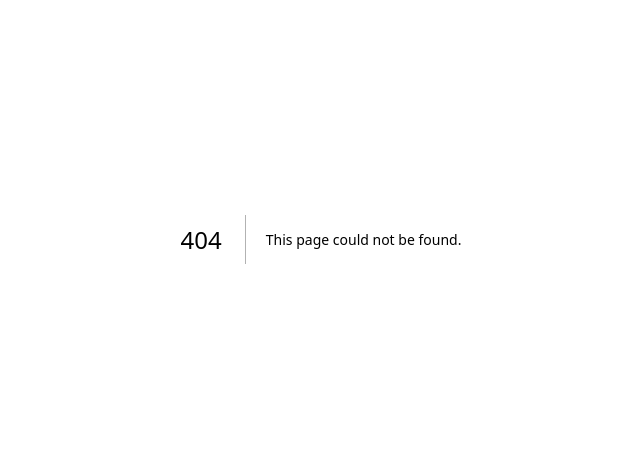
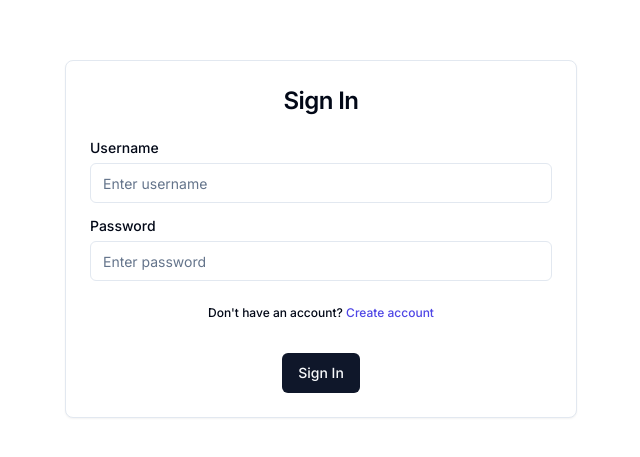
Before and after one commit to JusJira/10days-project-2023, a Next.js app: page /login in a window 1280 px wide. Before the commit this address had no page. Shown: the part 161-618 px from the top of the page, without its empty margins (319-959 px from the left). Built offline with nearby package versions, Linux system fonts and the light colour scheme.

Commit message:
feat: login ui

```diff
--- a/app/globals.css
+++ b/app/globals.css
@@ -15,6 +15,8 @@
 
     --primary: 222.2 47.4% 11.2%;
     --primary-foreground: 210 40% 98%;
+
+    /* --primary: 271.5 81.3% 55.9% */
 
     --secondary: 210 40% 96.1%;
     --secondary-foreground: 222.2 47.4% 11.2%;
--- /dev/null
+++ b/app/login/page.tsx
@@ -0,0 +1,45 @@
+import { Button } from "@/components/ui/button"
+import {
+  Card,
+  CardContent,
+  CardFooter,
+  CardHeader,
+  CardTitle,
+} from "@/components/ui/card"
+import { Input } from "@/components/ui/input";
+import { Label } from "@/components/ui/label";
+import Link from "next/link";
+
+export default function Login() {
+    return (
+        <div className="relative flex flex-col justify-center items-center min-h-screen overflow-hidden">
+            <div className="w-full m-auto lg:max-w-lg">
+                <Card>
+                    <CardHeader>
+                        <CardTitle className="text-2xl text-center">Sign In</CardTitle>
+                    </CardHeader>
+                    <CardContent className="space-y-4">
+                        <div className="grid gap-2">
+                            <Label htmlFor="username">Username</Label>
+                            <Input id="username" type="text" placeholder="Enter username" />
+                        </div>
+                        <div className="grid gap-2">
+                            <Label htmlFor="username">Password</Label>
+                            <Input id="password" type="password" placeholder="Enter password" />
+                        </div>
+                        <div className="grid gap-2 text-center">
+                            <Label className="mt-2 text-xs text-center mb-2">
+                                Don't have an account?{" "}
+                                <Link href="/register" className="text-indigo-600 hover:text-indigo-500">Create account</Link>
+                            </Label>
+                        </div>
+
+                    </CardContent>
+                    <CardFooter className="flex flex-col">
+                        <Button className="">Sign In</Button>
+                    </CardFooter>
+                </Card>
+            </div>
+        </div>
+    )
+}
--- a/components/Navbar.tsx
+++ b/components/Navbar.tsx
@@ -44,7 +44,7 @@ const Navbar = () => {
 
           {/* Account Navigation */}
           <div className="flex space-x-8">
-            <Button variant="ghost">Sign In</Button>
+            <Link href="/login"><Button variant="ghost">Sign In</Button></Link>
             <Button>Register</Button>
             <ModeToggle />
 
--- /dev/null
+++ b/components/ui/card.tsx
@@ -0,0 +1,79 @@
+import * as React from "react"
+
+import { cn } from "@/lib/utils"
+
+const Card = React.forwardRef<
+  HTMLDivElement,
+  React.HTMLAttributes<HTMLDivElement>
+>(({ className, ...props }, ref) => (
+  <div
+    ref={ref}
+    className={cn(
+      "rounded-lg border bg-card text-card-foreground shadow-sm",
+      className
+    )}
+    {...props}
+  />
+))
+Card.displayName = "Card"
+
+const CardHeader = React.forwardRef<
+  HTMLDivElement,
+  React.HTMLAttributes<HTMLDivElement>
+>(({ className, ...props }, ref) => (
+  <div
+    ref={ref}
+    className={cn("flex flex-col space-y-1.5 p-6", className)}
+    {...props}
+  />
+))
+CardHeader.displayName = "CardHeader"
+
+const CardTitle = React.forwardRef<
+  HTMLParagraphElement,
+  React.HTMLAttributes<HTMLHeadingElement>
+>(({ className, ...props }, ref) => (
+  <h3
+    ref={ref}
+    className={cn(
+      "text-2xl font-semibold leading-none tracking-tight",
+      className
+    )}
+    {...props}
+  />
+))
+CardTitle.displayName = "CardTitle"
+
+const CardDescription = React.forwardRef<
+  HTMLParagraphElement,
+  React.HTMLAttributes<HTMLParagraphElement>
+>(({ className, ...props }, ref) => (
+  <p
+    ref={ref}
+    className={cn("text-sm text-muted-foreground", className)}
+    {...props}
+  />
+))
+CardDescription.displayName = "CardDescription"
+
+const CardContent = React.forwardRef<
+  HTMLDivElement,
+  React.HTMLAttributes<HTMLDivElement>
+>(({ className, ...props }, ref) => (
+  <div ref={ref} className={cn("p-6 pt-0", className)} {...props} />
+))
+CardContent.displayName = "CardContent"
+
+const CardFooter = React.forwardRef<
+  HTMLDivElement,
+  React.HTMLAttributes<HTMLDivElement>
+>(({ className, ...props }, ref) => (
+  <div
+    ref={ref}
+    className={cn("flex items-center p-6 pt-0", className)}
+    {...props}
+  />
+))
+CardFooter.displayName = "CardFooter"
+
+export { Card, CardHeader, CardFooter, CardTitle, CardDescription, CardContent }
--- /dev/null
+++ b/components/ui/form.tsx
@@ -0,0 +1,176 @@
+import * as React from "react"
+import * as LabelPrimitive from "@radix-ui/react-label"
+import { Slot } from "@radix-ui/react-slot"
+import {
+  Controller,
+  ControllerProps,
+  FieldPath,
+  FieldValues,
+  FormProvider,
+  useFormContext,
+} from "react-hook-form"
+
+import { cn } from "@/lib/utils"
+import { Label } from "@/components/ui/label"
+
+const Form = FormProvider
+
+type FormFieldContextValue<
+  TFieldValues extends FieldValues = FieldValues,
+  TName extends FieldPath<TFieldValues> = FieldPath<TFieldValues>
+> = {
+  name: TName
+}
+
+const FormFieldContext = React.createContext<FormFieldContextValue>(
+  {} as FormFieldContextValue
+)
+
+const FormField = <
+  TFieldValues extends FieldValues = FieldValues,
+  TName extends FieldPath<TFieldValues> = FieldPath<TFieldValues>
+>({
+  ...props
+}: ControllerProps<TFieldValues, TName>) => {
+  return (
+    <FormFieldContext.Provider value={{ name: props.name }}>
+      <Controller {...props} />
+    </FormFieldContext.Provider>
+  )
+}
+
+const useFormField = () => {
+  const fieldContext = React.useContext(FormFieldContext)
+  const itemContext = React.useContext(FormItemContext)
+  const { getFieldState, formState } = useFormContext()
+
+  const fieldState = getFieldState(fieldContext.name, formState)
+
+  if (!fieldContext) {
+    throw new Error("useFormField should be used within <FormField>")
+  }
+
+  const { id } = itemContext
+
+  return {
+    id,
+    name: fieldContext.name,
+    formItemId: `${id}-form-item`,
+    formDescriptionId: `${id}-form-item-description`,
+    formMessageId: `${id}-form-item-message`,
+    ...fieldState,
+  }
+}
+
+type FormItemContextValue = {
+  id: string
+}
+
+const FormItemContext = React.createContext<FormItemContextValue>(
+  {} as FormItemContextValue
+)
+
+const FormItem = React.forwardRef<
+  HTMLDivElement,
+  React.HTMLAttributes<HTMLDivElement>
+>(({ className, ...props }, ref) => {
+  const id = React.useId()
+
+  return (
+    <FormItemContext.Provider value={{ id }}>
+      <div ref={ref} className={cn("space-y-2", className)} {...props} />
+    </FormItemContext.Provider>
+  )
+})
+FormItem.displayName = "FormItem"
+
+const FormLabel = React.forwardRef<
+  React.ElementRef<typeof LabelPrimitive.Root>,
+  React.ComponentPropsWithoutRef<typeof LabelPrimitive.Root>
+>(({ className, ...props }, ref) => {
+  const { error, formItemId } = useFormField()
+
+  return (
+    <Label
+      ref={ref}
+      className={cn(error && "text-destructive", className)}
+      htmlFor={formItemId}
+      {...props}
+    />
+  )
+})
+FormLabel.displayName = "FormLabel"
+
+const FormControl = React.forwardRef<
+  React.ElementRef<typeof Slot>,
+  React.ComponentPropsWithoutRef<typeof Slot>
+>(({ ...props }, ref) => {
+  const { error, formItemId, formDescriptionId, formMessageId } = useFormField()
+
+  return (
+    <Slot
+      ref={ref}
+      id={formItemId}
+      aria-describedby={
+        !error
+          ? `${formDescriptionId}`
+          : `${formDescriptionId} ${formMessageId}`
+      }
+      aria-invalid={!!error}
+      {...props}
+    />
+  )
+})
+FormControl.displayName = "FormControl"
+
+const FormDescription = React.forwardRef<
+  HTMLParagraphElement,
+  React.HTMLAttributes<HTMLParagraphElement>
+>(({ className, ...props }, ref) => {
+  const { formDescriptionId } = useFormField()
+
+  return (
+    <p
+      ref={ref}
+      id={formDescriptionId}
+      className={cn("text-sm text-muted-foreground", className)}
+      {...props}
+    />
+  )
+})
+FormDescription.displayName = "FormDescription"
+
+const FormMessage = React.forwardRef<
+  HTMLParagraphElement,
+  React.HTMLAttributes<HTMLParagraphElement>
+>(({ className, children, ...props }, ref) => {
+  const { error, formMessageId } = useFormField()
+  const body = error ? String(error?.message) : children
+
+  if (!body) {
+    return null
+  }
+
+  return (
+    <p
+      ref={ref}
+      id={formMessageId}
+      className={cn("text-sm font-medium text-destructive", className)}
+      {...props}
+    >
+      {body}
+    </p>
+  )
+})
+FormMessage.displayName = "FormMessage"
+
+export {
+  useFormField,
+  Form,
+  FormItem,
+  FormLabel,
+  FormControl,
+  FormDescription,
+  FormMessage,
+  FormField,
+}
--- /dev/null
+++ b/components/ui/input.tsx
@@ -0,0 +1,25 @@
+import * as React from "react"
+
+import { cn } from "@/lib/utils"
+
+export interface InputProps
+  extends React.InputHTMLAttributes<HTMLInputElement> {}
+
+const Input = React.forwardRef<HTMLInputElement, InputProps>(
+  ({ className, type, ...props }, ref) => {
+    return (
+      <input
+        type={type}
+        className={cn(
+          "flex h-10 w-full rounded-md border border-input bg-background px-3 py-2 text-sm ring-offset-background file:border-0 file:bg-transparent file:text-sm file:font-medium placeholder:text-muted-foreground focus-visible:outline-none focus-visible:ring-2 focus-visible:ring-ring focus-visible:ring-offset-2 disabled:cursor-not-allowed disabled:opacity-50",
+          className
+        )}
+        ref={ref}
+        {...props}
+      />
+    )
+  }
+)
+Input.displayName = "Input"
+
+export { Input }
--- /dev/null
+++ b/components/ui/label.tsx
@@ -0,0 +1,26 @@
+"use client"
+
+import * as React from "react"
+import * as LabelPrimitive from "@radix-ui/react-label"
+import { cva, type VariantProps } from "class-variance-authority"
+
+import { cn } from "@/lib/utils"
+
+const labelVariants = cva(
+  "text-sm font-medium leading-none peer-disabled:cursor-not-allowed peer-disabled:opacity-70"
+)
+
+const Label = React.forwardRef<
+  React.ElementRef<typeof LabelPrimitive.Root>,
+  React.ComponentPropsWithoutRef<typeof LabelPrimitive.Root> &
+    VariantProps<typeof labelVariants>
+>(({ className, ...props }, ref) => (
+  <LabelPrimitive.Root
+    ref={ref}
+    className={cn(labelVariants(), className)}
+    {...props}
+  />
+))
+Label.displayName = LabelPrimitive.Root.displayName
+
+export { Label }
--- a/package.json
+++ b/package.json
@@ -9,8 +9,10 @@
     "lint": "next lint"
   },
   "dependencies": {
+    "@hookform/resolvers": "^3.3.2",
     "@next-auth/prisma-adapter": "^1.0.7",
     "@prisma/client": "5.4.2",
+    "@radix-ui/react-label": "^2.0.2",
     "@radix-ui/react-slot": "^1.0.2",
     "class-variance-authority": "^0.7.0",
     "clsx": "^2.0.0",
@@ -20,8 +22,10 @@
     "next-themes": "^0.2.1",
     "react": "^18",
     "react-dom": "^18",
+    "react-hook-form": "^7.47.0",
     "tailwind-merge": "^1.14.0",
-    "tailwindcss-animate": "^1.0.7"
+    "tailwindcss-animate": "^1.0.7",
+    "zod": "^3.22.4"
   },
   "devDependencies": {
     "@types/node": "^20",
```
Also changed, not shown: 1 other file (tests, documents, lock files or other folders).
